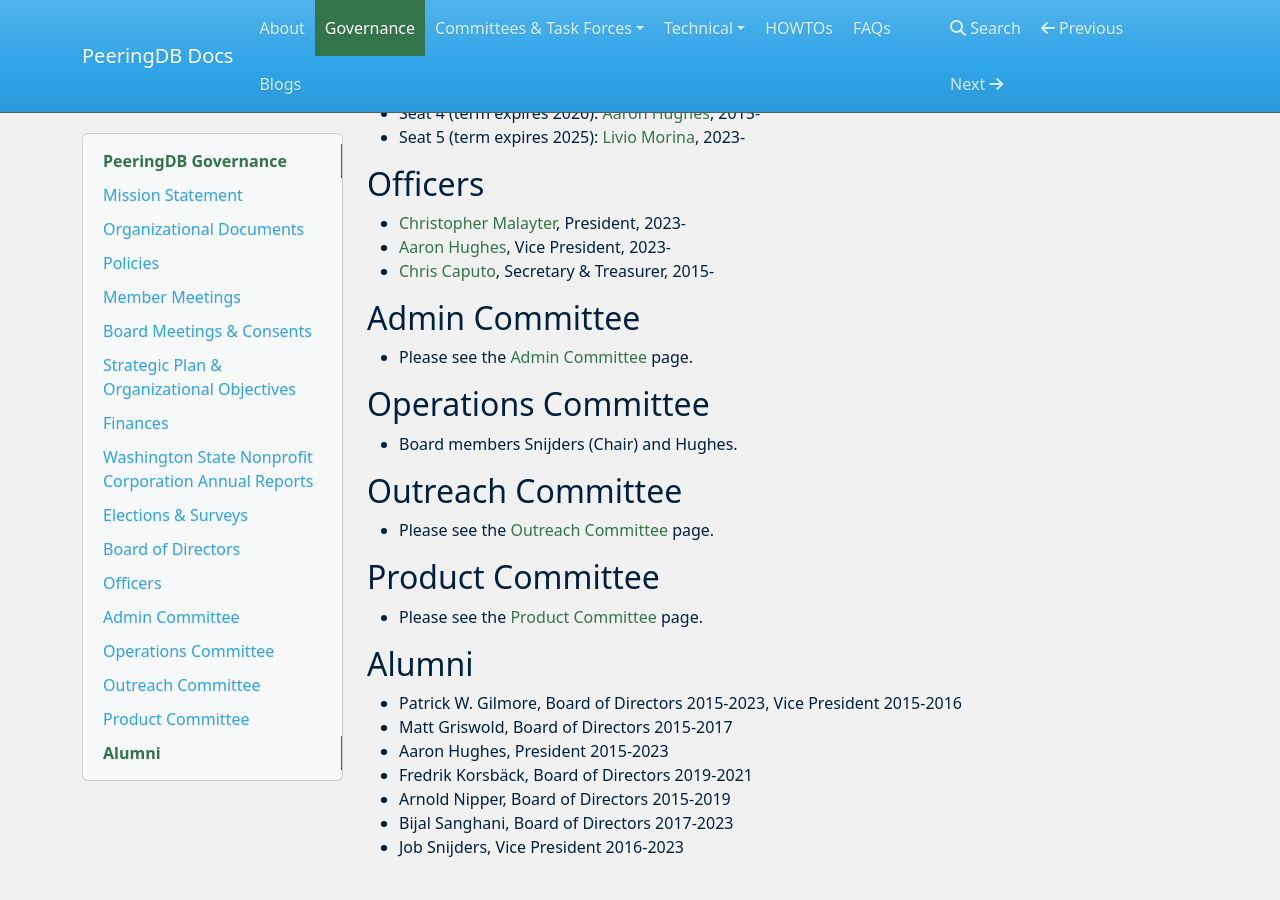
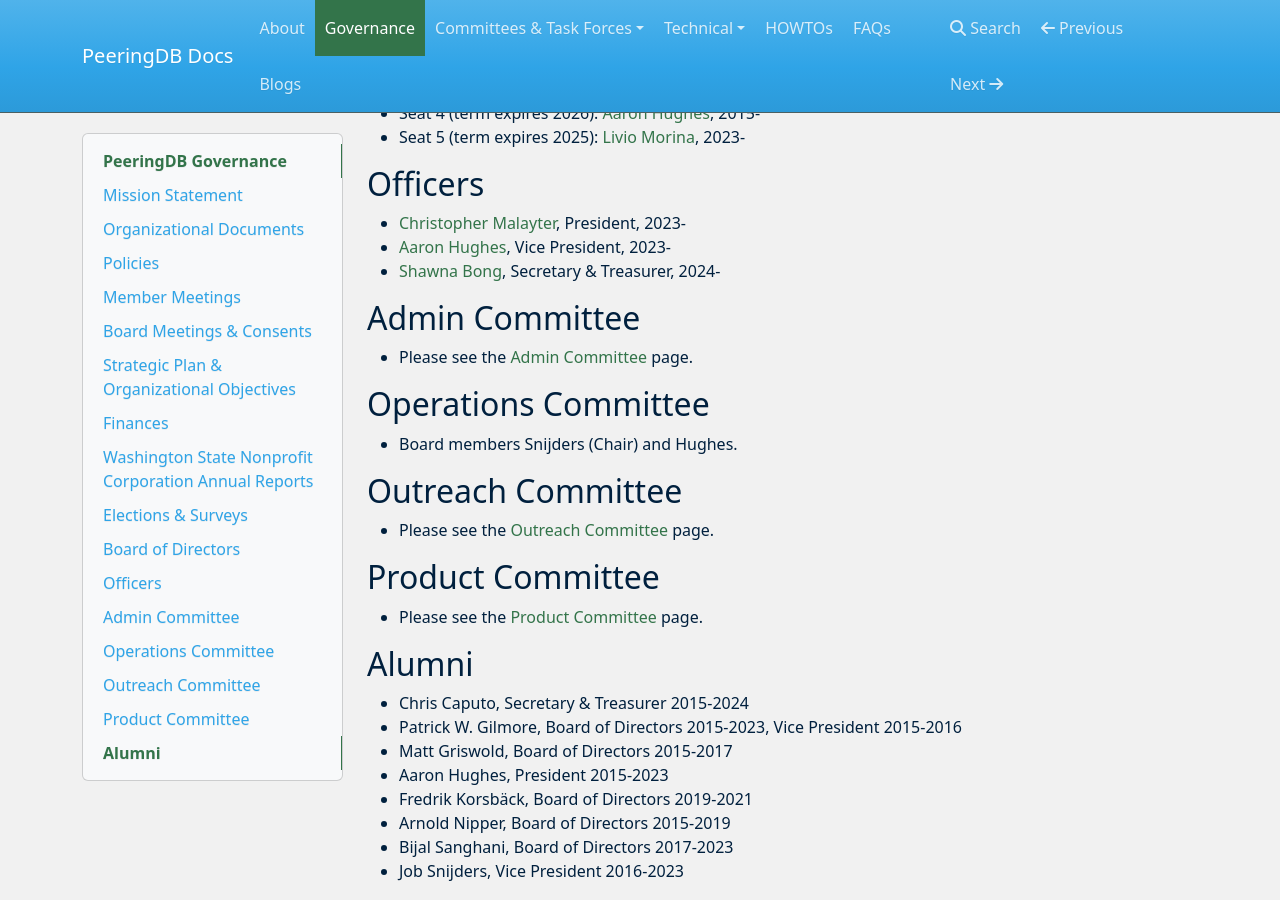
Before and after one commit to peeringdb/docs, an MkDocs documentation site: the page built from docs/gov.md, in a window 1280 px wide and 900 px high, scrolled down 1889 px. Built offline with MkDocs 1.6.1, drawn with Linux system fonts in a browser that asks for light colours; nearby versions of some CDN libraries.

Commit message:
Update Secretary & Treasurer.

```diff
--- a/docs/gov.md
+++ b/docs/gov.md
@@ -82,7 +82,7 @@
 
 - [Christopher Malayter](mailto:mustang@peeringdb.com), President, 2023-
 - [Aaron Hughes](mailto:aaronh@peeringdb.com), Vice President, 2023-
-- [Chris Caputo](mailto:ccaputo@peeringdb.com), Secretary & Treasurer, 2015-
+- [Shawna Bong](mailto:shawna@peeringdb.com), Secretary & Treasurer, 2024-
 
 ## Admin Committee
 
@@ -102,6 +102,7 @@
 
 ## Alumni
 
+- Chris Caputo, Secretary & Treasurer 2015-2024
 - Patrick W. Gilmore, Board of Directors 2015-2023, Vice President 2015-2016
 - Matt Griswold, Board of Directors 2015-2017
 - Aaron Hughes, President 2015-2023
```
